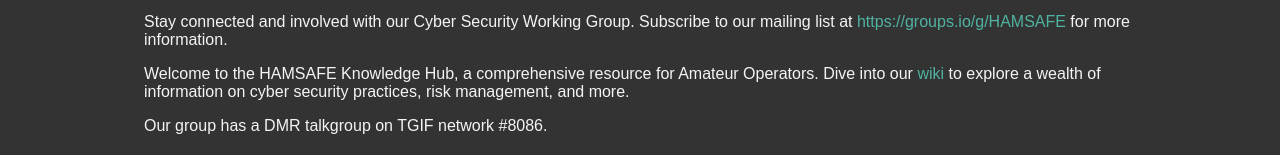
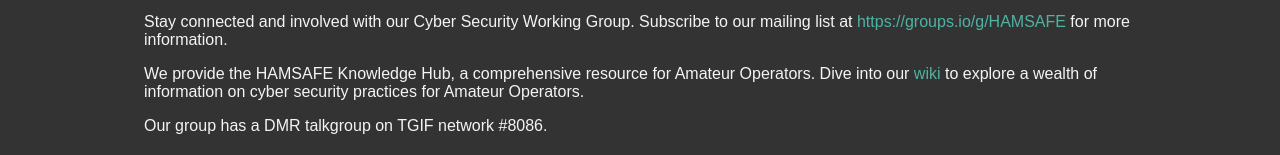
Before and after one commit to HAMSAFE/hamsafe, a plain HTML site: page index.html in a window 1280 px wide. Shown: the part 306-461 px from the top of the page. Drawn offline with Linux system fonts and the light colour scheme.

Commit message:
Update Knowledge Hub

```diff
--- a/index.html
+++ b/index.html
@@ -43,11 +43,10 @@
           for more information.
         </p>
         <p>
-          Welcome to the HAMSAFE Knowledge Hub, a comprehensive resource for Amateur
+          We provide the HAMSAFE Knowledge Hub, a comprehensive resource for Amateur
           Operators. Dive into our
           <a href="https://github.com/hamsafe/hamsafe.github.io/blob/master/wiki">wiki</a>
-          to explore a wealth of information on cyber security practices, risk
-          management, and more.
+          to explore a wealth of information on cyber security practices for Amateur Operators.
         </p>
         <p>
           Our group has a DMR talkgroup on TGIF network #8086.
```
